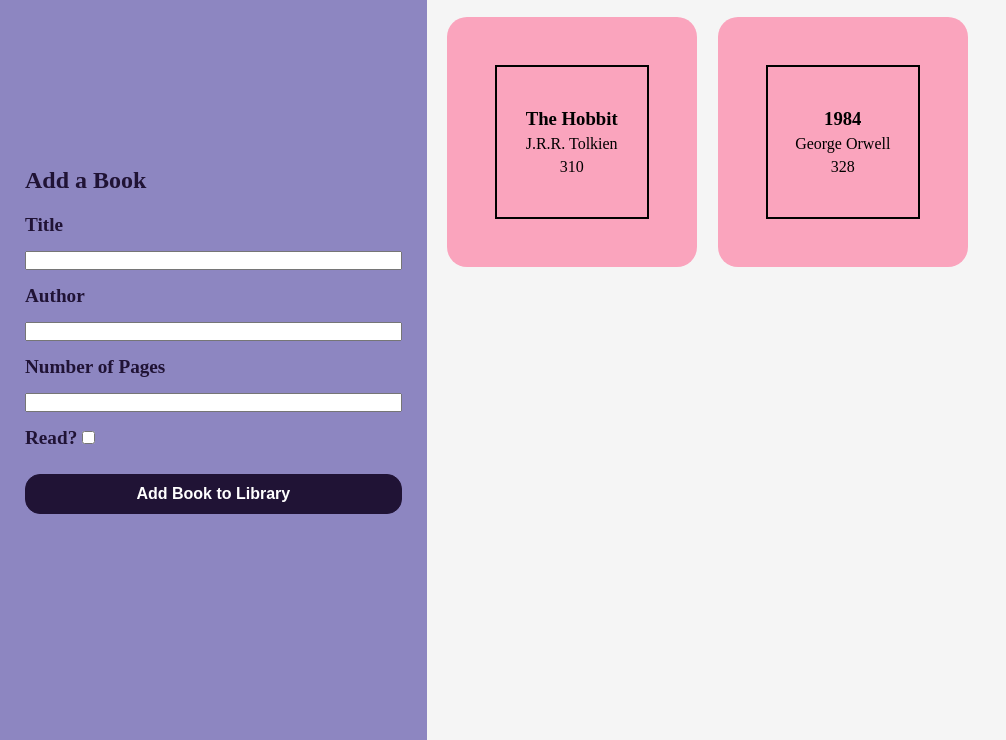
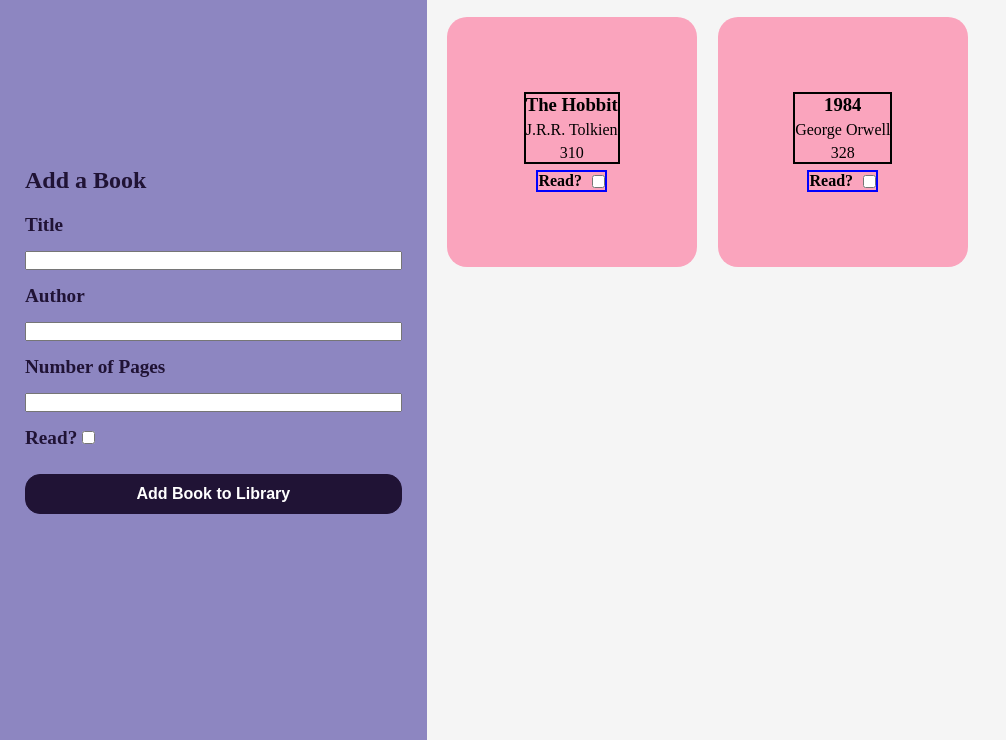
Before and after one commit to ks9927/library-odin, a plain HTML site: page index.html in a window 1280 px wide. Shown: the part 60-800 px from the top of the page, without its empty margins (0-1006 px from the left). Drawn offline with Linux system fonts and the light colour scheme.

Commit message:
Add read label and checkmark and styled

```diff
--- a/book.js
+++ b/book.js
@@ -25,10 +25,15 @@ function displayBook() {
         //create an element
         let newCard = document.createElement("div");
         let bookInfoDiv = document.createElement("div");
-
+        let readDiv = document.createElement("div");
+        let readLabel = document.createElement("label");
+        let readCheck = document.createElement("input");
          //give it card class name
         bookInfoDiv.classList.add("book-info");
         newCard.classList.add("card");
+        readDiv.classList.add("read-checkmark");
+        readLabel.classList.add("read-label")
+        readCheck.type = "checkbox";
 
         //create text to add to card
         let bookTitle = document.createElement("h3");
@@ -40,12 +45,16 @@ function displayBook() {
         let pageNumber = document.createElement("p");
         pageNumber.textContent = `${myLibrary[i].pageNum}`;
 
+        readLabel.textContent = "Read?";
         //append
         cardDiv.appendChild(newCard);
         newCard.appendChild(bookInfoDiv);
+        newCard.appendChild(readDiv);
         bookInfoDiv.appendChild(bookTitle);
         bookInfoDiv.appendChild(bookAuthor);
         bookInfoDiv.appendChild(pageNumber);
+        readDiv.appendChild(readLabel);
+        readDiv.appendChild(readCheck);
 
     }
 }
--- a/style.css
+++ b/style.css
@@ -58,6 +58,7 @@ form {
     background-color: var(--pink);
     border-radius: 20px;
     display: flex;
+    flex-direction: column;
     justify-content: center;
     align-items: center;
 }
@@ -80,11 +81,21 @@ form {
 
 .book-info {
     outline: 2px solid black;
-    width: 150px;
-    height: 150px;
     display: flex;
     flex-direction: column;
     justify-content: center;
     align-items: center;
     gap: 5px;
+    margin-bottom: 10px;
 }
+
+.read-checkmark {
+    outline: 2px solid blue;
+    display: flex;
+    justify-content: center;
+    align-items: center;
+}
+
+.read-label {
+    margin-right: 10px;
+}
```
